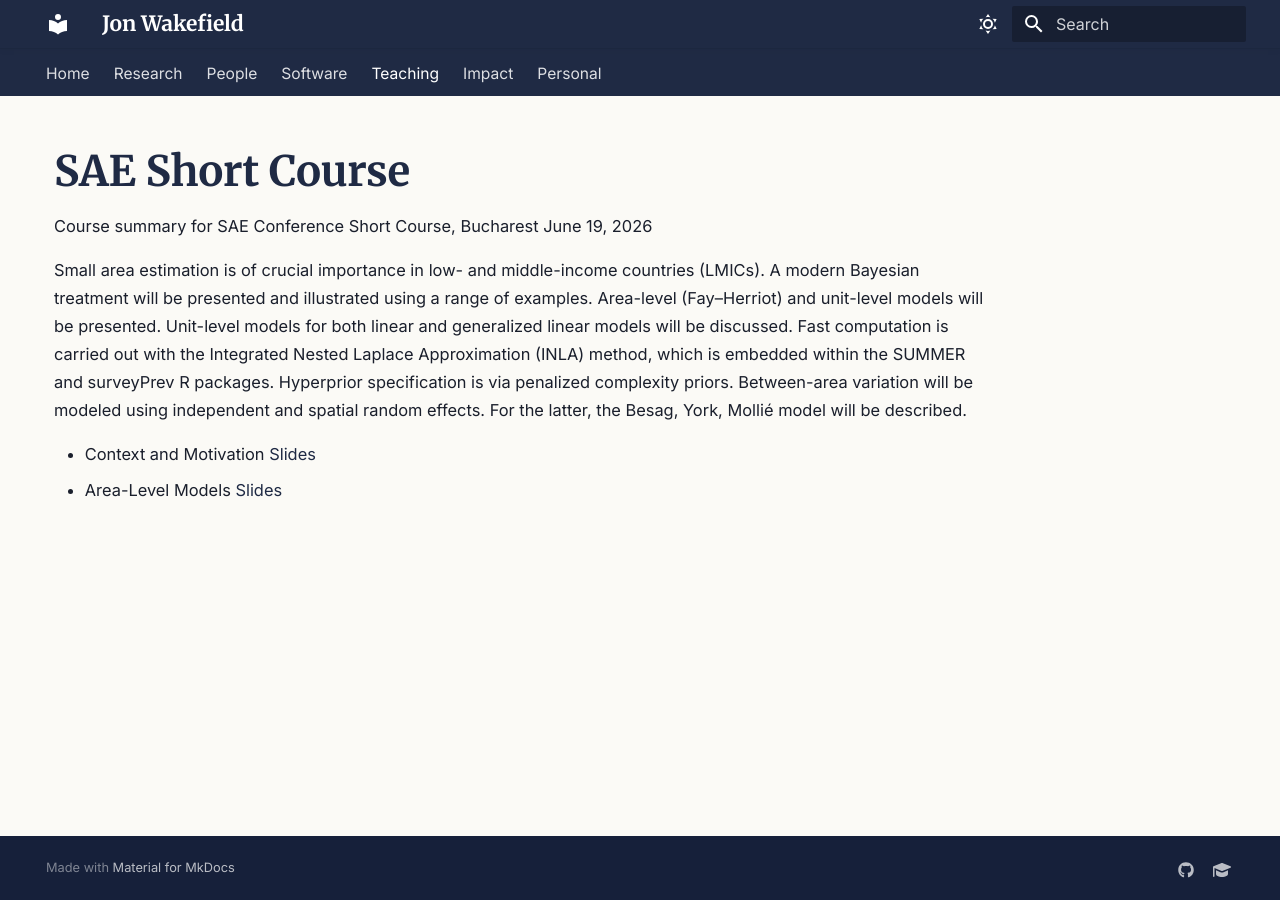
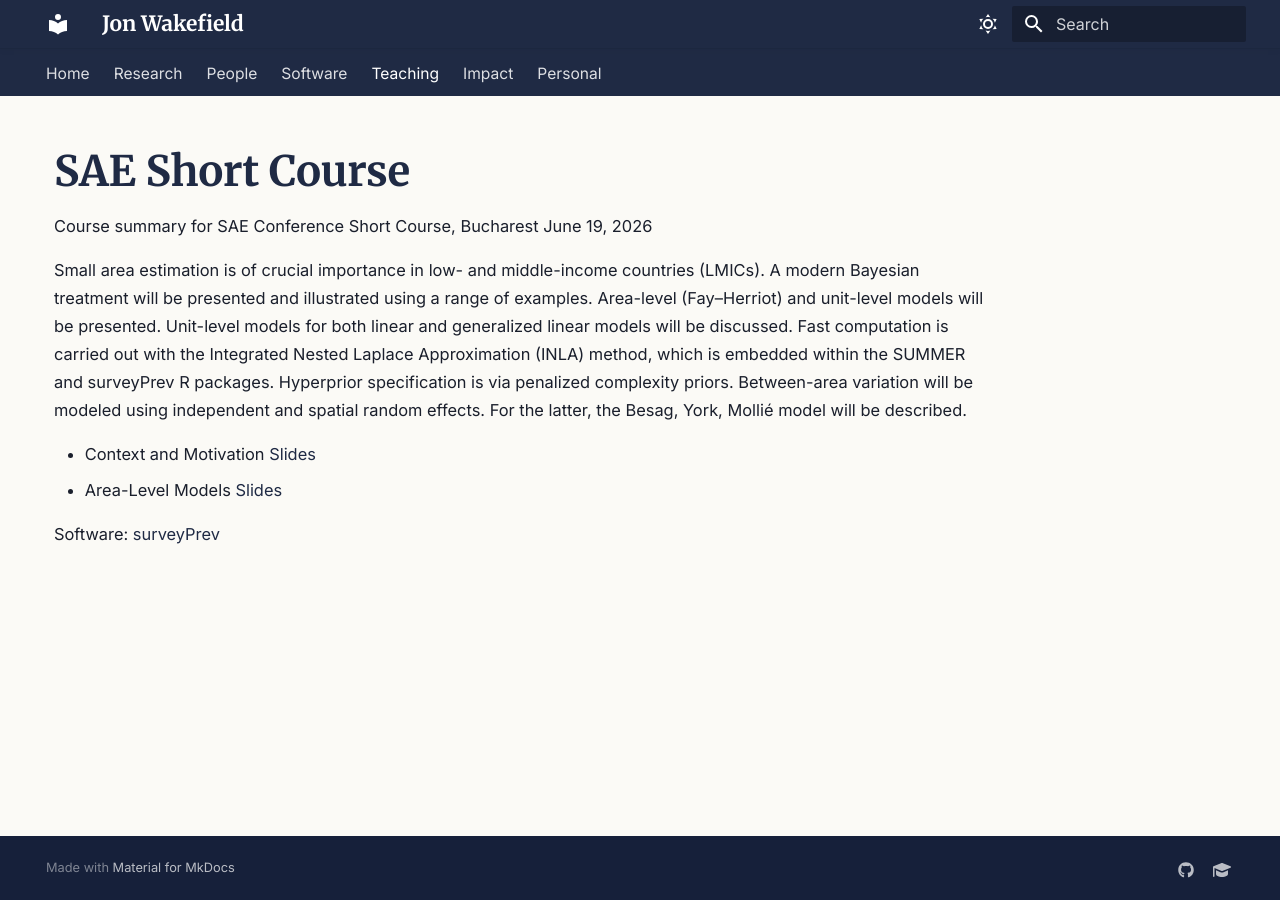
Before and after one commit to jonwake/website, an MkDocs documentation site: the page built from docs/teaching-SAE-course.md, in a window 1280 px wide. Built offline with MkDocs 1.6.1 and Material for MkDocs 9.7.7, drawn with Linux system fonts in a browser that asks for light colours.

Commit message:
Update teaching-SAE-course.md

```diff
--- a/docs/teaching-SAE-course.md
+++ b/docs/teaching-SAE-course.md
@@ -6,3 +6,6 @@ Small area estimation is of crucial importance in low- and middle-income countri
 
 - Context and Motivation [Slides](files/SAE-files/SAE-Motivation.pdf)
 - Area-Level Models [Slides](files/SAE-files/SAE-Area-Level-Models.pdf)
+
+Software:
+[surveyPrev](https://cran.r-project.org/web/packages/surveyPrev/index.html)
```
